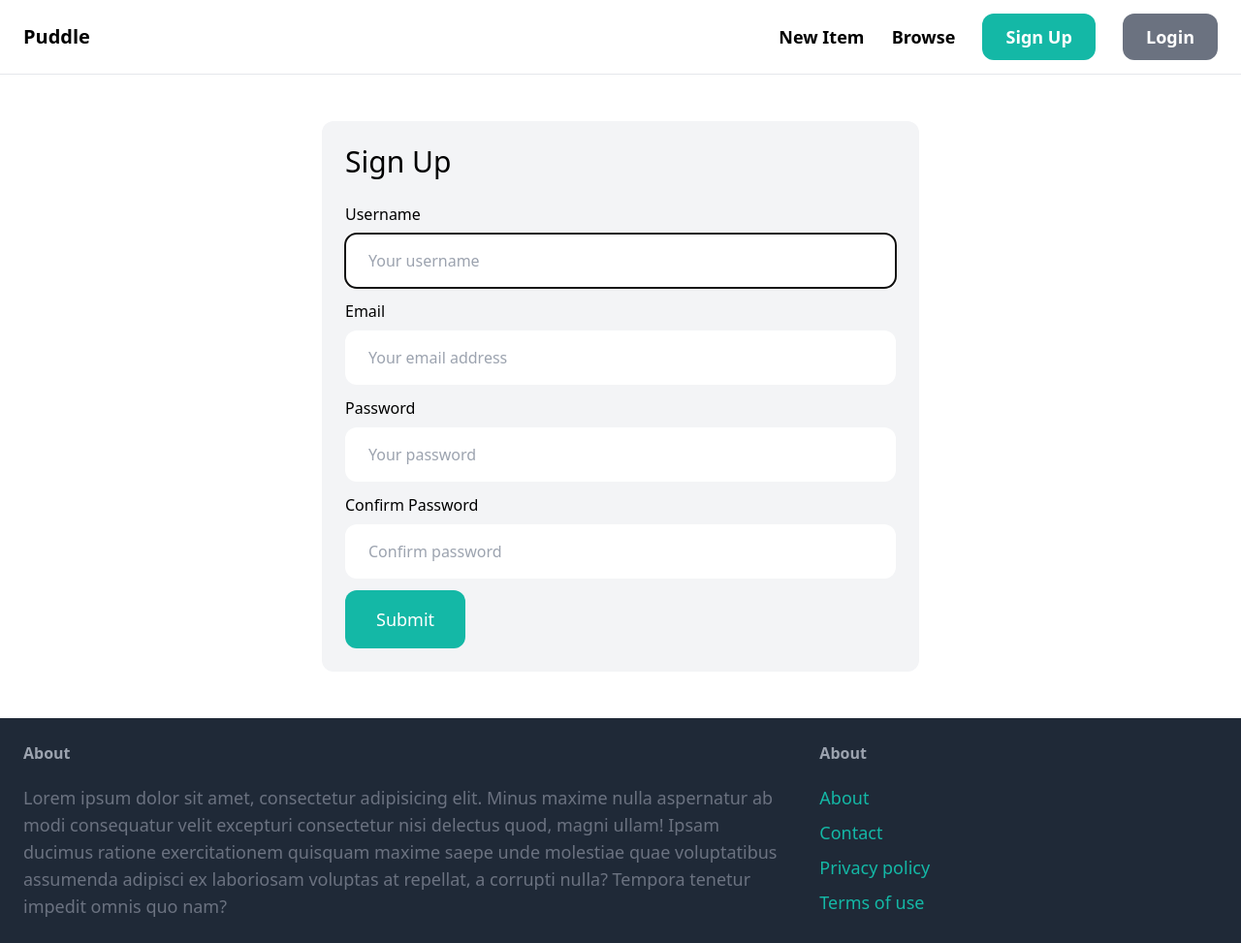
After one commit to zadvajr/online_marketplace_with_django, a Django app: page /signup/ in a window 1280 px wide. The commit adds this page. Shown: the whole page at 97% size. Run offline with Django 5.2, Linux system fonts and the light colour scheme; some libraries are stand-ins or nearby versions.

Commit message:
completed signup form

```diff
--- /dev/null
+++ b/core/forms.py
@@ -0,0 +1,31 @@
+from django import forms
+from django.contrib.auth.forms import UserCreationForm
+from django.contrib.auth.models import User
+
+class SignUpForm(UserCreationForm):
+    class Meta:
+        model = User
+        fields = ('username', 'email', 'password1', 'password2')
+    username = forms.CharField(widget=forms.TextInput(attrs= {
+        'placeholder': 'Your username',
+        'id': 'username',
+        'class': 'w-full py-4 px-6 rounded-xl',
+    }))
+
+    email = forms.CharField(widget=forms.EmailInput(attrs= {
+        'placeholder': 'Your email address',
+        'id': 'email',
+        'class': 'w-full py-4 px-6 rounded-xl',
+    }))
+
+    password1 = forms.CharField(widget=forms.PasswordInput(attrs= {
+        'placeholder': 'Your password',
+        'id': 'password1',
+        'class': 'w-full py-4 px-6 rounded-xl',
+    }))
+
+    password2 = forms.CharField(widget=forms.PasswordInput(attrs= {
+        'placeholder': 'Confirm password',
+        'id': 'password2',
+        'class': 'w-full py-4 px-6 rounded-xl',
+    }))
--- a/core/templates/core/base.html
+++ b/core/templates/core/base.html
@@ -14,7 +14,7 @@
         <a href="#" class="text-lg font-semibold hover:text-gray-500">New Item</a>
         <a href="#" class="text-lg font-semibold hover:text-gray-500">Browse</a>
 
-        <a href="#" class="px-6 py-3 text-lg font-semibold bg-teal-500 text-white rounded-xl hover:bg-teal-700">Sign Up</a>
+        <a href="{% url 'core:signup' %}" class="px-6 py-3 text-lg font-semibold bg-teal-500 text-white rounded-xl hover:bg-teal-700">Sign Up</a>
         <a href="#" class="px-6 py-3 text-lg font-semibold bg-gray-500 text-white rounded-xl hover:bg-gray-700">Login</a>
       </div>
     </nav>
@@ -31,7 +31,7 @@
         <h3 class="mb-5 font-semibold text-gray-400">About</h3>
         <ul class="space-y-2">
           <li><a href="#" class="text-lg text-teal-500 hover:text-teal-700">About</a></li>
-          <li><a href="{% url 'contact' %}" class="text-lg text-teal-500 hover:text-teal-700">Contact</a></li>
+          <li><a href="{% url 'core:contact' %}" class="text-lg text-teal-500 hover:text-teal-700">Contact</a></li>
           <li><a href="#" class="text-lg text-teal-500 hover:text-teal-700">Privacy policy</a></li>
           <li><a href="#" class="text-lg text-teal-500 hover:text-teal-700">Terms of use</a></li>
         </ul>
--- a/core/templates/core/index.html
+++ b/core/templates/core/index.html
@@ -13,7 +13,7 @@
                         </div>
                         <div class="p-6 bg-white rounded-b-xl">
                             <h2 class="text-2xl">{{ item.name }}</h2>
-                            <p class="text-gray-500">Price: {{ item.price }}</p>
+                            <p class="text-gray-500">Price: NGN{{ item.price }}</p>
                         </div>
                     </a>
                 </div>
--- /dev/null
+++ b/core/templates/core/signup.html
@@ -0,0 +1,41 @@
+{% extends 'core/base.html' %}
+{% block title %}Sign Up{% endblock %}
+
+{% block content %}
+    <div class="w-1/2 my-6 mx-auto p-6 bg-gray-100 rounded-xl">
+        <h1 class="mb-6 text-3xl">Sign Up</h1>
+        <form method="post" action=".">
+            {% csrf_token %}
+            <!-- {{ form.as_p }} -->
+
+              <div class="mb-3">
+                <label for="username" class="inline-block mb-2">Username</label><br>
+                {{ form.username }}
+              </div>
+              <div class="mb-3">
+                <label for="email" class="inline-block mb-2">Email</label><br>
+                {{ form.email }}
+              </div>
+              <div class="mb-3">
+                <label for="password1" class="inline-block mb-2">Password</label><br>
+                {{ form.password1 }}
+              </div>
+              <div class="mb-3">
+                <label for="password2" class="inline-block mb-2">Confirm Password</label><br>
+                {{ form.password2 }}
+              </div>
+
+              {% if form.errors or form.non_field_errors %}
+                <div class="mb-3 p-6 bg-red-100 rounded-xl">
+                    {% for field in form %}
+                        {{field.errors}}
+                    {% endfor %}
+
+                    {{ form.non_field_errors }}
+
+                </div>
+              {% endif %}
+            <button class="py-4 px-8 text-lg bg-teal-500 hover:bg-teal-700 rounded-xl text-white">Submit</button>
+        </form>
+    </div>
+{% endblock %}
--- a/core/urls.py
+++ b/core/urls.py
@@ -0,0 +1,10 @@
+from django.urls import path
+from . import views
+
+app_name = 'core'
+
+urlpatterns = [
+    path('', views.index, name='index'),
+    path('contact/', views.contact, name='contact'),
+    path('signup/', views.signup, name='signup'),
+]
--- a/core/views.py
+++ b/core/views.py
@@ -1,9 +1,10 @@
-from django.shortcuts import render
+from django.shortcuts import render, redirect
 from item.models import Category, Item
+from .forms import SignUpForm
 
 # Create your views here.
 def index(request):
-    items = Item.objects.filter(is_sold=False)[0:15]
+    items = Item.objects.filter(is_sold=False)[0:16]
     categories = Category.objects.all()
     return render(request, 'core/index.html', {
         'categories': categories,
@@ -12,3 +13,17 @@ def index(request):
 
 def contact(request):
     return render(request, 'core/contact.html')
+
+def signup(request):
+    if request.method == 'POST':
+        form = SignUpForm(request.POST)
+
+        if form.is_valid():
+            form.save()
+
+            return redirect('/login/')
+    else:
+        form = SignUpForm()
+    return render(request, 'core/signup.html', {
+        'form': form,
+    })
--- a/item/templates/item/detail.html
+++ b/item/templates/item/detail.html
@@ -22,8 +22,8 @@
         </div>
     </div>
     <div class="mt-6 px-6 py-12 bg-gray-100 rounded-xl"></div>
-        <h2 class="mb-12 text-2xl text-center">You may also like</h2>
-        <div class="grid grid-cols-3 gap-3">
+        <h2 class="mb-12 text-2xl text-center"><strong>You may also like</strong></h2>
+        <div class="grid grid-cols-4 gap-3">
             {% for item in related_items %}
                 <div>
                     <a href="{% url 'item:detail' item.id %}">
@@ -32,7 +32,7 @@
                         </div>
                         <div class="p-6 bg-white rounded-b-xl">
                             <h2 class="text-2xl">{{ item.name }}</h2>
-                            <p class="text-gray-500">Price: {{ item.price }}</p>
+                            <p class="text-gray-500">Price: NGN{{ item.price }}</p>
                         </div>
                     </a>
                 </div>
--- a/item/views.py
+++ b/item/views.py
@@ -5,7 +5,7 @@ from .models import Item
 # Create your views here.
 def detail(request, pk):
     item = get_object_or_404(Item, pk=pk)
-    related_items = Item.objects.filter(category=item.category, is_sold=False).exclude(pk=pk)[0:3]
+    related_items = Item.objects.filter(category=item.category, is_sold=False).exclude(pk=pk)[0:4]
     return render(request, 'item/detail.html', {
         'item': item,
         'related_items': related_items,
--- a/online_marketplace_with_django/urls.py
+++ b/online_marketplace_with_django/urls.py
@@ -2,12 +2,9 @@ from django.conf import settings
 from django.conf.urls.static import static
 from django.contrib import admin
 from django.urls import path, include
-from core.views import index, contact
-
 
 urlpatterns = [
-    path('', index, name='index'),
+    path('', include('core.urls')),
     path('items/', include('item.urls')),
-    path('contact/', contact, name='contact'),
     path('admin/', admin.site.urls),
 ] + static(settings.MEDIA_URL, document_root=settings.MEDIA_ROOT)
```
Also changed, not shown: db.sqlite3, media/item_images/chair.webp (added), media/item_images/fash.webp (added), media/item_images/huffy.webp (added), media/item_images/pant.webp (added).
